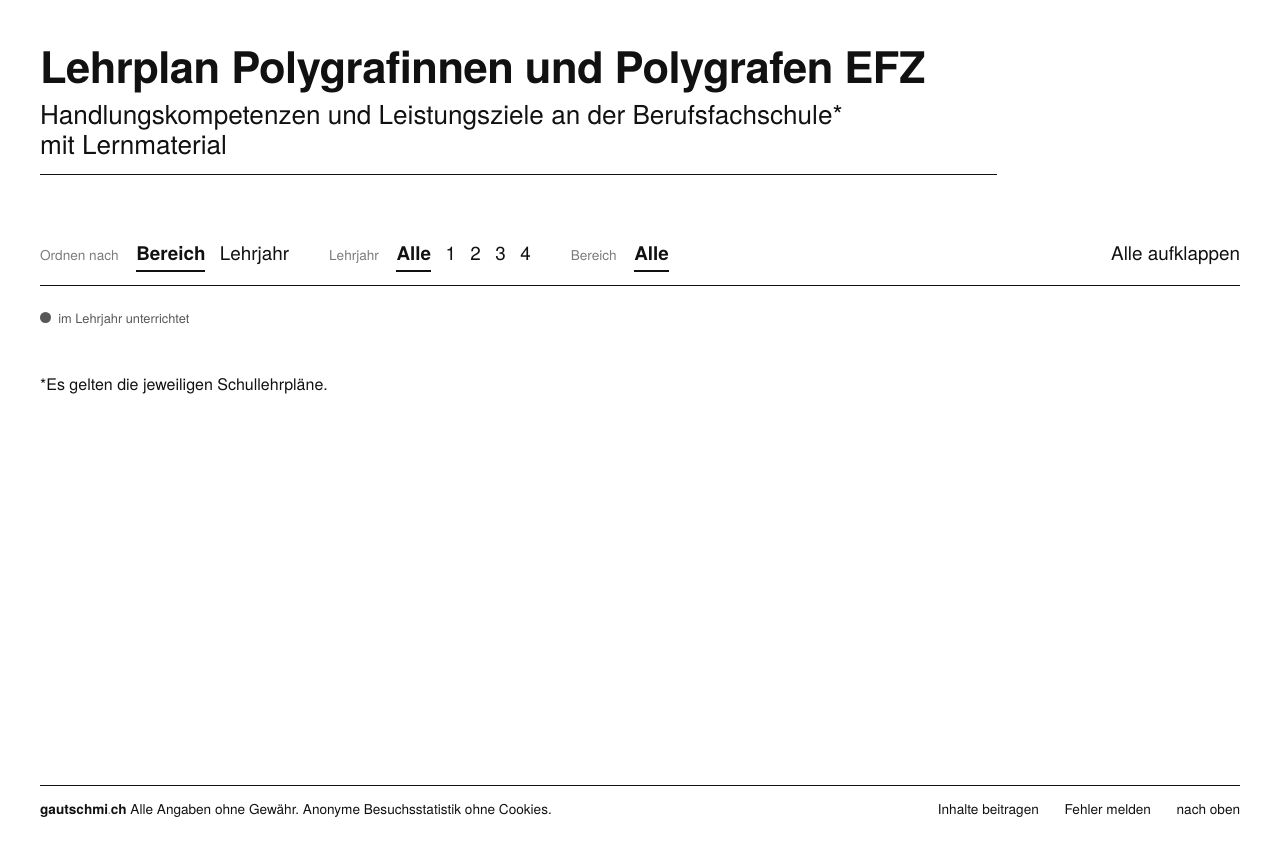
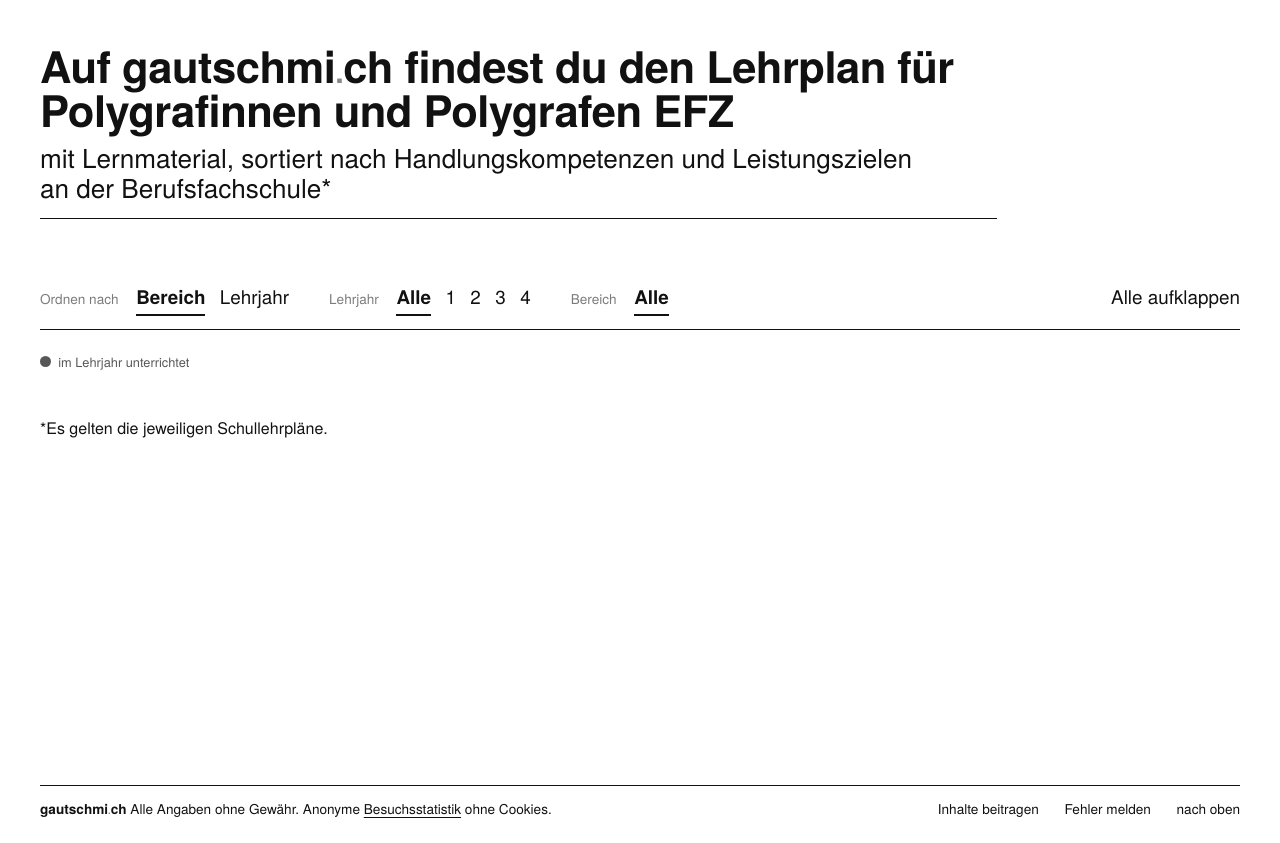
Before and after one commit to polygrafisch/gautschmich, a plain HTML site: page quellen/template.html in a window 1280 px wide. Shown: the part 837-1680 px from the top of the page. Drawn offline with Linux system fonts and the light colour scheme.

Commit message:
Neuer Titel Lehrplan, Link auf Besuchsstatistik
Co-Authored-By: Claude Opus 5.5 <noreply@anthropic.com>
Claude-Session: https://claude.ai/code/session_01XcXE47gT9LofpksciPC3KX

```diff
--- a/quellen/template.html
+++ b/quellen/template.html
@@ -244,6 +244,7 @@ mark { background: none; color: inherit; font-weight: 700; box-shadow: inset 0 -
 .fuss b { font-weight: 700; }
 .fuss-links { display: flex; gap: 1.6rem; white-space: nowrap; }
 .fuss a:hover { text-decoration: underline; text-underline-offset: .2em; }
+.fuss a.gm-statistik { text-decoration: underline; text-decoration-thickness: 1px; text-underline-offset: .2em; }
 .fuss {
   margin-top: auto;
   padding-top: .7rem;
@@ -388,7 +389,7 @@ mark { background: none; color: inherit; font-weight: 700; box-shadow: inset 0 -
 <main class="bogen">
 
   <section class="lehrplan" id="lehrplan">
-    <h2>Lehrplan <span class="nw-d">Polygrafinnen und Polygrafen&nbsp;EFZ</span> <span class="unter">Handlungskompetenzen und Leistungsziele <span class="nw">an der Berufsfachschule*</span><br>mit Lernmaterial</span></h2>
+    <h2><span class="satz">Auf gautschmi<span class="gm-pkt">.</span>ch findest du den Lehrplan für <span class="nw-d">Polygrafinnen und Polygrafen&nbsp;EFZ</span></span> <span class="unter">mit Lernmaterial, sortiert nach Handlungskompetenzen und Leistungszielen <span class="nw">an der Berufsfachschule*</span></span></h2>
 
     <div class="lp-steuerung">
       <div class="lp-filter">
@@ -423,7 +424,7 @@ mark { background: none; color: inherit; font-weight: 700; box-shadow: inset 0 -
     <p class="lp-hinweis">*Es gelten die jeweiligen Schullehrpläne.</p>
 
     <footer class="fuss">
-      <span><b>gautschmi<span class="gm-pkt">.</span>ch</b> Alle Angaben ohne Gewähr. Anonyme Besuchsstatistik ohne Cookies.</span>
+      <span><b>gautschmi<span class="gm-pkt">.</span>ch</b> Alle Angaben ohne Gewähr. Anonyme <a class="gm-statistik" href="https://gautschmich.goatcounter.com/">Besuchsstatistik</a> ohne Cookies.</span>
       <span class="fuss-links"><a href="#" id="inhalteBeitragen">Inhalte beitragen</a><a href="#" id="fehlerMelden">Fehler melden</a><a href="#" id="nachOben">nach oben</a></span>
     </footer>
   </section>
```
Also changed, not shown: index.html (+3 -2 lines), material/datenformate/index.html (+2 -1 lines), quellen/fusszeile.html (+2 -1 lines).
